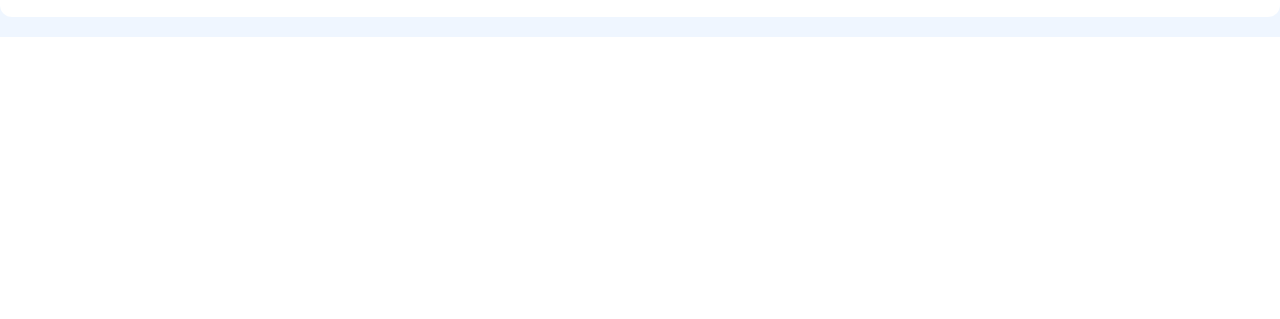
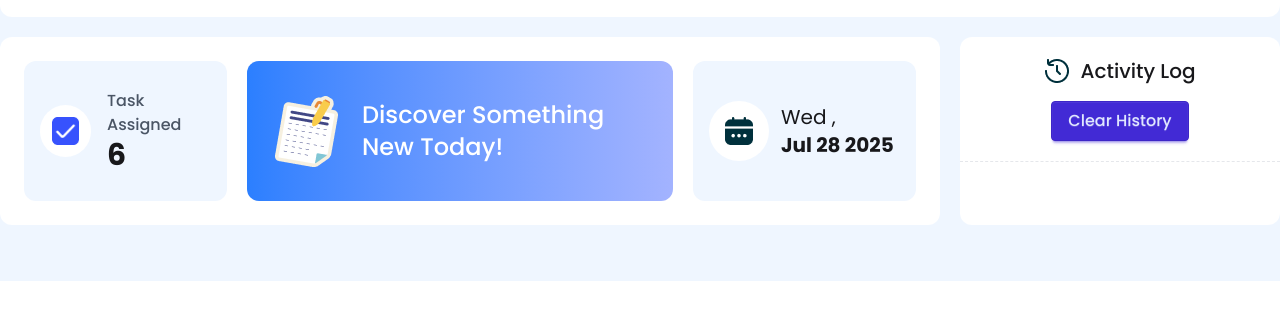
Before and after one commit to asrafsujan247/dev-board, a plain HTML site: page index.html in a window 1280 px wide. Shown: the part 107-426 px from the top of the page. Drawn offline with nearby package versions, Linux system fonts and the light colour scheme.

Commit message:
added tasks section and activities log section and gave styles

```diff
--- a/index.html
+++ b/index.html
@@ -27,7 +27,7 @@
   </head>
   <body class="poppins-font bg-blue-50">
     <!-- header section -->
-    <header class="max-w-7xl mx-auto py-5">
+    <header class="max-w-[1400px] mx-auto py-5">
       <!-- nav section -->
       <nav class="flex justify-between bg-white px-6 py-5 rounded-xl">
         <div class="flex justify-center items-center">
@@ -51,6 +51,63 @@
         </div>
       </nav>
     </header>
+    <!-- main section -->
+    <main class="max-w-[1400px] mx-auto pb-14">
+      <div class="grid grid-cols-4 space-x-5">
+        <!-- tasks section -->
+        <div class="col-span-3 bg-white rounded-xl p-6">
+          <!-- task details part-->
+          <div class="grid grid-cols-4 space-x-5">
+            <div class="bg-blue-50 pl-4 pr-2 py-7 flex items-center rounded-xl">
+              <div class="bg-white p-3 rounded-full">
+                <img
+                  class="w-7 h-7"
+                  src="./assets/checkbox.png"
+                  alt="checkbox"
+                />
+              </div>
+              <div class="ml-4">
+                <p class="font-medium text-gray-600">Task Assigned</p>
+                <p class="font-bold text-3xl">6</p>
+              </div>
+            </div>
+            <div
+              class="col-span-2 flex items-center bg-linear-to-r from-blue-500 to-indigo-300 rounded-xl py-5 pl-5"
+            >
+              <img src="./assets/board.png" alt="" />
+              <h2 class="text-white text-2xl font-medium ml-4">
+                Discover Something<br />
+                New Today!
+              </h2>
+            </div>
+            <div class="bg-blue-50 rounded-xl flex items-center py-7 pl-4">
+              <div class="p-4 bg-white rounded-full mr-3">
+                <img class="w-7 h-7" src="./assets/calender.png" alt="" />
+              </div>
+              <div>
+                <p class="text-xl">Wed ,</p>
+                <p class="text-xl font-bold">Jul 28 2025</p>
+              </div>
+            </div>
+          </div>
+        </div>
+        <!-- activity log section -->
+        <div class="bg-white rounded-xl">
+          <!-- clear history section -->
+          <div
+            class="flex flex-col items-center border-b border-dashed border-gray-200 p-5"
+          >
+            <div class="flex items-center">
+              <img class="mr-3" src="./assets/activity.png" alt="activity" />
+              <p class="text-xl font-medium">Activity Log</p>
+            </div>
+            <button class="btn btn-primary text-base font-medium mt-4">
+              Clear History
+            </button>
+          </div>
+        </div>
+      </div>
+    </main>
     <!-- script -->
     <script src="./js/script.js"></script>
   </body>
```
